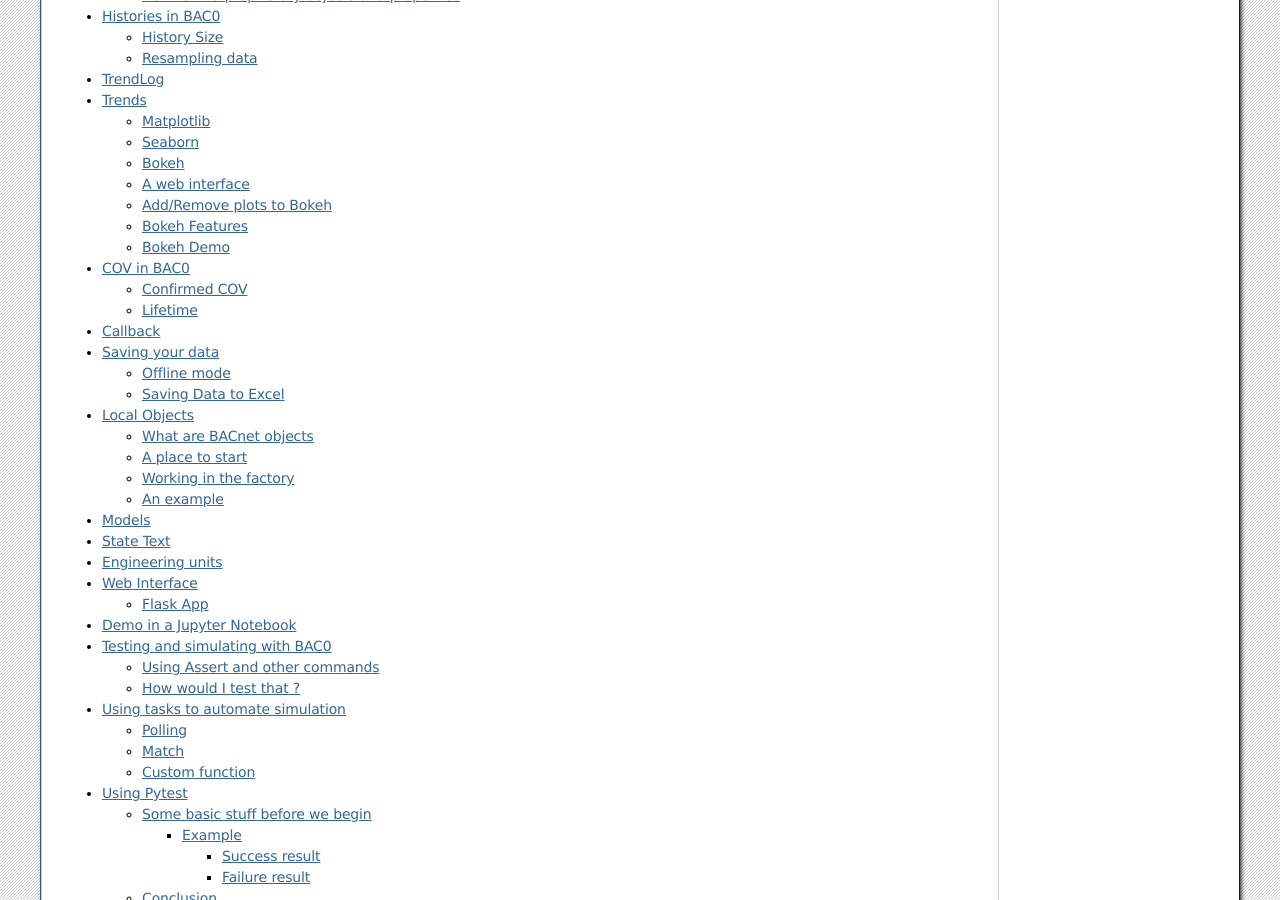
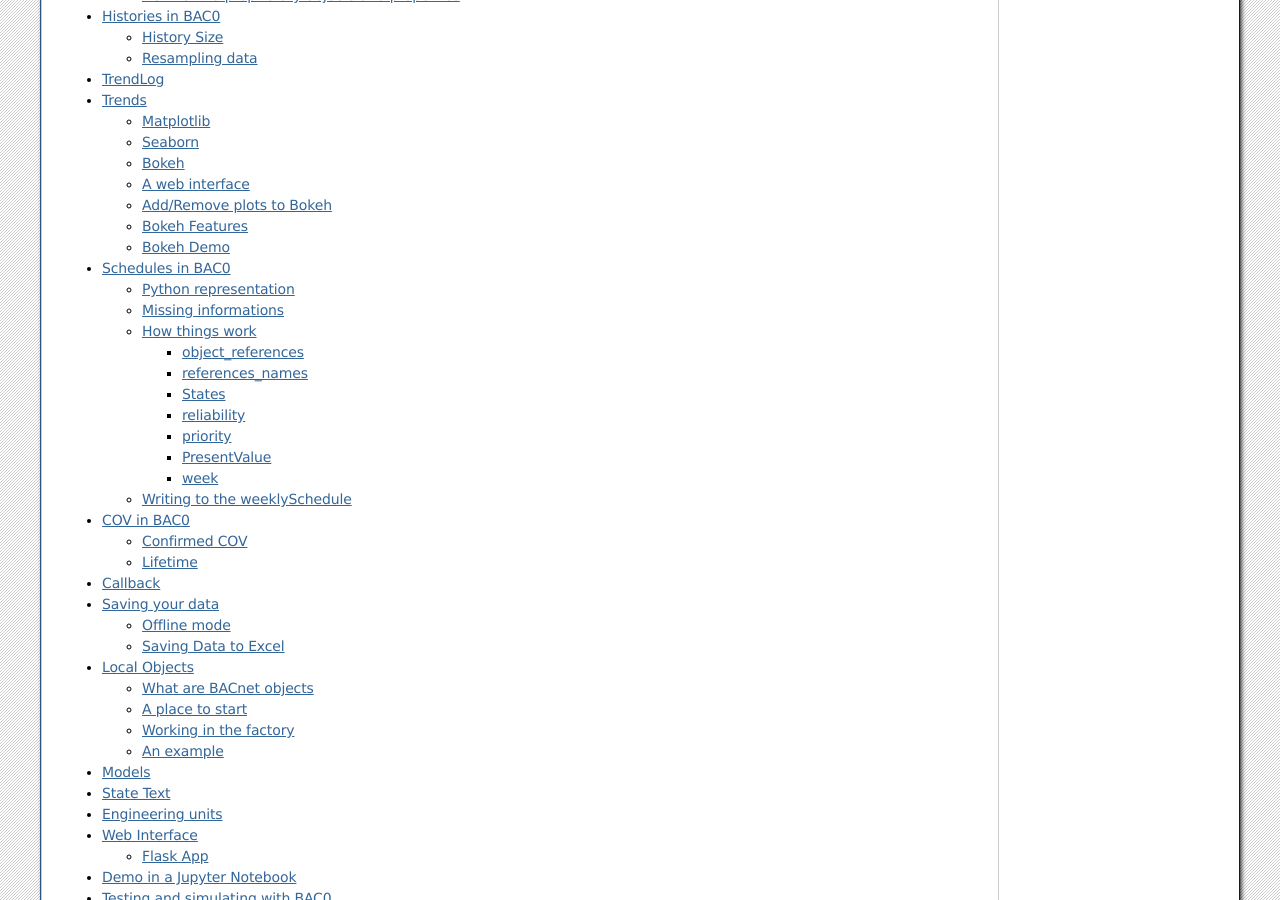
Before and after one commit to ChristianTremblay/BAC0, a Sphinx documentation site: the page built from doc/source/index.rst, in a window 1280 px wide and 900 px high, scrolled down 2126 px. Built offline with Sphinx 7.4.7, drawn with Linux system fonts in a browser that asks for light colours; the version number could not be read and is left out; some of the changed lines change nothing that is shown.

Commit message:
Documentation (preleminary) for schedules

```diff
--- a/doc/source/index.rst
+++ b/doc/source/index.rst
@@ -20,6 +20,7 @@
    proprietary_objects
    histories
    trending
+   schedules
    cov
    savedevice
    local_objects
--- /dev/null
+++ b/doc/source/schedules.rst
@@ -0,0 +1,159 @@
+Schedules in BAC0
+====================
+
+Schedules object in BAC0 are supported by using two specific functions :
+
+    bacnet.read_weeklySchedule(address, instance)
+    # and
+    bacnet.write_weeklySchedule(address, instance, schedule)
+
+This is required by the complexity of the object itself which is composed of
+multiple elements.
+
+First, as you notice, actually, BAC0 support the "weeklySchedule" which is a property
+of the bacnet object ScheduleObject.
+
+The weeklySchedule property is generally used locally inside the controller and is
+often synchronized from a supervisory controller if required.
+
+weeklySchedule are made of 7 DailySchedules. Thoses schedules are made from lists
+of events written as TimeValues (a time of day, a value to be in).
+
+This level of nesting would be very hard to write as a string to be passed to `bacnet.write`
+so this is why we provide 2 specific functions.
+
+Python representation
+------------------------
+One challenge in BAC0 is finding a good way to represent a BACnet object in the terminal. With
+schedules, the challenge was the quantity of elements important to understand what is going on
+with the schedule, what are the events, what is the actual value, the priorityForWriting, etc...
+Important informations when you interact with a controller. But also, we needed a simple format
+allowing easy editing to be written to the controlle.
+
+The dict was simple enough to hold all the information and the chosen format is ::
+
+    schedule_example_multistate = {
+        "states": {"Occupied": 1, "UnOccupied": 2, "Standby": 3, "Not Set": 4},
+        "week": {
+            "monday": [("1:00", "Occupied"), ("17:00", "UnOccupied")],
+            "tuesday": [("2:00", "Occupied"), ("17:00", "UnOccupied")],
+            "wednesday": [("3:00", "Occupied"), ("17:00", "UnOccupied")],
+            "thursday": [("4:00", "Occupied"), ("17:00", "UnOccupied")],
+            "friday": [("5:00", "Occupied"), ("17:00", "UnOccupied")],
+            "saturday": [("6:00", "Occupied"), ("17:00", "UnOccupied")],
+            "sunday": [("7:00", "Occupied"), ("17:00", "UnOccupied")],
+        },
+    }
+    schedule_example_binary = {
+        "states": {"inactive": 0, "active": 1},
+        "week": {
+            "monday": [("1:00", "active"), ("16:00", "inactive")],
+            "tuesday": [("2:00", "active"), ("16:00", "inactive")],
+            "wednesday": [("3:00", "active"), ("16:00", "inactive")],
+            "thursday": [("4:00", "active"), ("16:00", "inactive")],
+            "friday": [("5:00", "active"), ("16:00", "inactive")],
+            "saturday": [("6:00", "active"), ("16:00", "inactive")],
+            "sunday": [("7:00", "active"), ("16:00", "inactive")],
+        },
+    }
+    schedule_example_analog = {
+        "states": "analog",
+        "week": {
+            "monday": [("1:00", 22), ("18:00", 19)],
+            "tuesday": [("2:00", 22), ("18:00", 19)],
+            "wednesday": [("3:00", 22), ("18:00", 19)],
+            "thursday": [("4:00", 22), ("18:00", 19)],
+            "friday": [("5:00", 22), ("18:00", 19)],
+            "saturday": [("6:00", 22), ("18:00", 19)],
+            "sunday": [("7:00", 22), ("18:00", 19)],
+        },
+    }
+
+..notes::
+    Those examples are all available by calling `bacnet.schedule_example_analog` or `bacnet.schedule_example_binary` or
+    `bacnet.schedule_example_multistate`. This make a quick way to get access to a template.
+
+Missing informations
+----------------------
+Those templates, are simple models to be edited and should be used to write to schedules. But when you read weeklySchedule from
+a controller, you will notice that more information will be retrieved.
+
+No worries, you can take what's coming from the controller, edit the week events and send it back. When writing to a weeklySchedule
+BAC0 will only use the **states** and **week** element of the dict.
+
+Example of a weeklySchedule from a controller ::
+
+    {'object_references': [('multiStateValue', 59)],
+    'references_names': ['OCC-SCHEDULE'],
+    'states': {'Occupied': 1, 'UnOccupied': 2, 'Standby': 3, 'Not Set': 4},
+    'reliability': 'noFaultDetected',
+    'priority': 15,
+    'presentValue': 'UnOccupied (2)',
+    'week': {'monday': [('01:00', 'Occupied'), ('17:00', 'UnOccupied')],
+            'tuesday': [('02:00', 'Occupied'), ('17:00', 'UnOccupied')],
+            'wednesday': [('03:00', 'Occupied'), ('17:00', 'UnOccupied')],
+            'thursday': [('04:00', 'Occupied'), ('17:00', 'UnOccupied')],
+            'friday': [('05:00', 'Occupied'), ('17:00', 'UnOccupied')],
+            'saturday': [('06:00', 'Occupied'), ('17:00', 'UnOccupied')],
+            'sunday': [('07:00', 'Occupied'), ('17:00', 'UnOccupied')]}}
+
+As you can see, more information is available and can be used.
+
+How things work
+------------------
+The ScheduleObject itself doesn't give all the information about the details and
+to build this representation, multiple network reading will occur.
+
+object_references
+********************
+The ScheduleObject will provide a list of Object property references. Those are the points inside the
+controller connected to the schedule.
+
+references_names
+*****************
+For clarity, the names of the point, in the same order than the object_references so it's easy to
+tell which point is controlled by this scedule
+
+States
+********
+BAC0 will read the first object_references and retrieve the states from this point. This way, we'll
+know the meaning of the integer values inside the schedule itself. "Occupied" is clearer
+than "1".
+
+When using an **analog** schedule. States are useless as the value will consists on a floating value.
+If using an analog schedule, states = 'analog'.
+
+reliability
+************
+This is the reliability property of the schedule object exposed here for information
+
+priority
+************
+This is the **priorityForWriting** property of the schedule. This tells at what priority the schedule
+will write to a point linked to the schedule (see object_references). If you need to override the
+internal schedule, you will need to use a higher priority for your logic to work.
+
+PresentValue
+*************
+Lnowing the states, BAC0 will give both the value and the name of the state for the presentValue.
+
+week
+*************
+This is the core of the weeklySchedule. This is a dict containing all days of the week (from monday to sunday,
+the order is VERY important.
+Each day consists of a list of event presented as tuple containing a string representation of the time and the value ::
+
+    {'monday': [('00:00', 'UnOccupied'),('07:00', 'Occupied'), ('17:00', 'UnOccupied')],
+    'tuesday': [('07:00', 'Occupied'), ('17:00', 'UnOccupied')],
+    'wednesday': [('07:00', 'Occupied'), ('17:00', 'UnOccupied')],
+    'thursday': [('07:00', 'Occupied'), ('17:00', 'UnOccupied')],
+    'friday': [('07:00', 'Occupied'), ('17:00', 'UnOccupied')],
+    'saturday': [],
+    'sunday': []}}
+
+Writing to the weeklySchedule
+------------------------------
+When your schedule dict is created, simply send it to the controller schedule by providing the address
+and the instance number of the schedule on which you want to write ::
+
+    bacnet.write_weeklySchedule("2:5", 10001, schedule)
```
Also changed, not shown: 1 other file.
